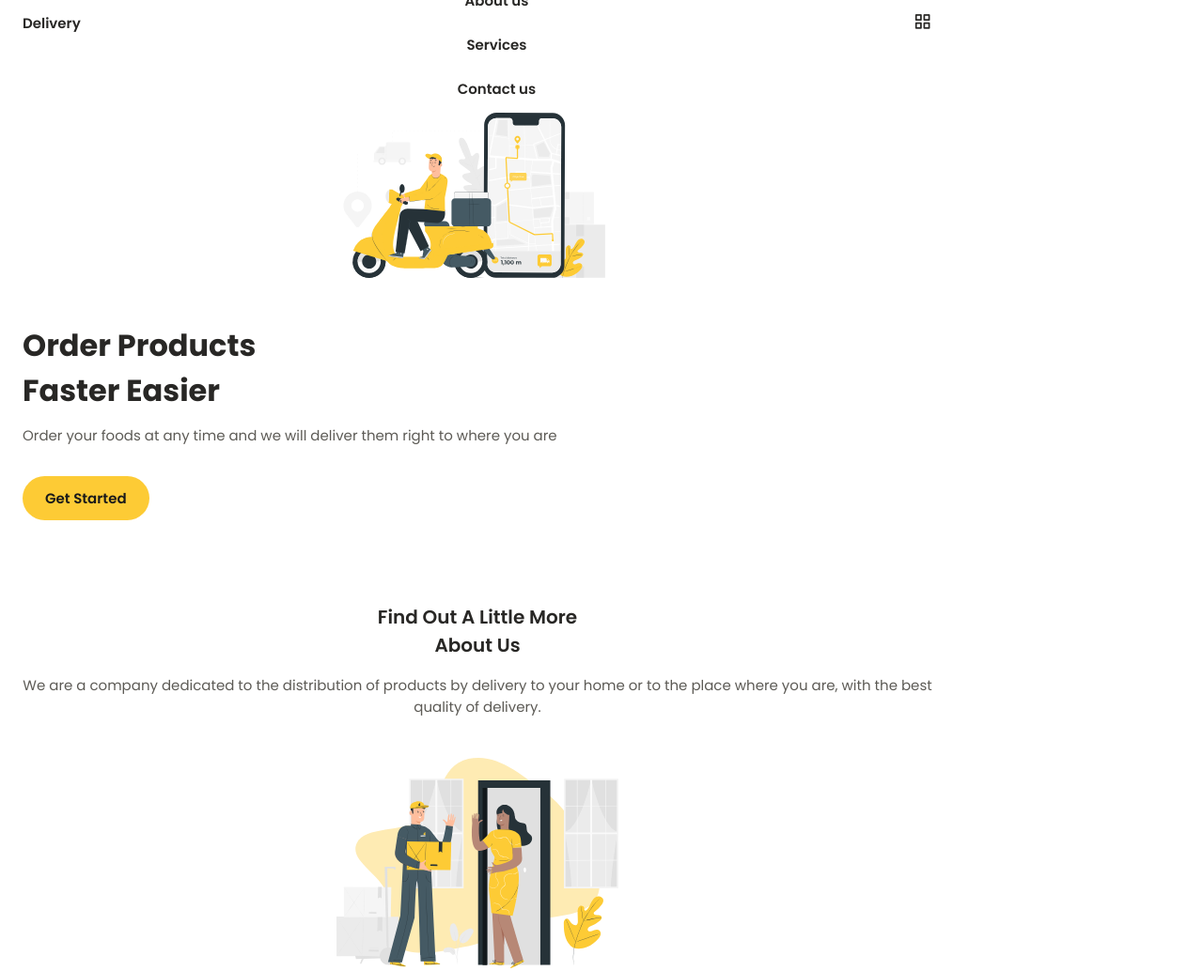
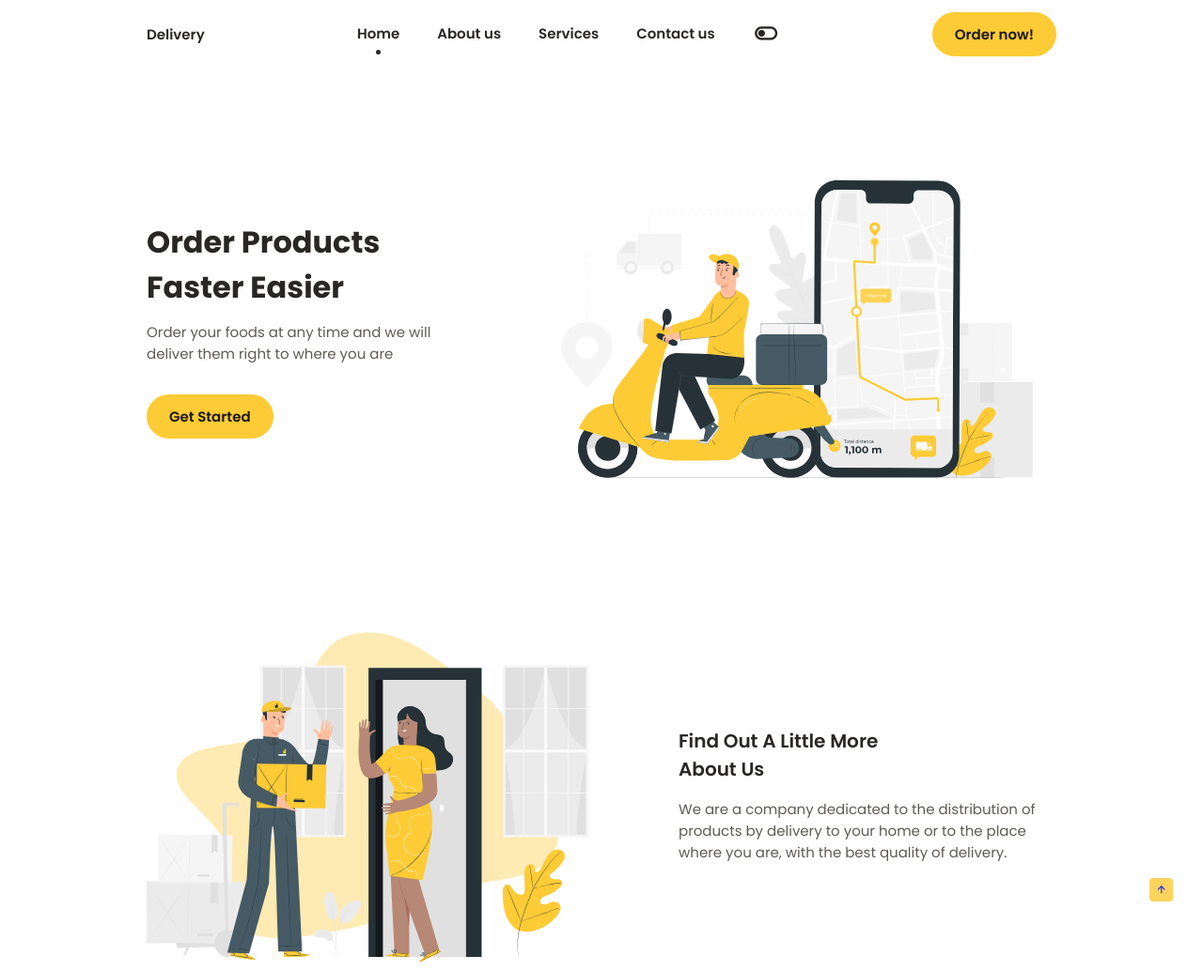
Before and after one commit to dorcol1990/delivery_app_sass, a plain HTML site: page index.html in a window 1280 px wide. Shown: the top 1034 px of the page at 94% size. Drawn offline with nearby package versions, Linux system fonts and the light colour scheme.

Commit message:
finish app

```diff
--- a/assets/js/main.js
+++ b/assets/js/main.js
@@ -37,10 +37,58 @@ function scrollActive(){
               sectionId = current.getAttribute('id')
 
         if(scrollY > sectionTop && scrollY <= sectionTop + sectionHeight){
-            document.querySelector('.nav__menu a[href*=' + sectionId + ']').classList.add('active-link')
+            document.querySelector('.nav__menu a[href*=' + sectionId + ']').classList.add('active__link')
         }else{
-            document.querySelector('.nav__menu a[href*=' + sectionId + ']').classList.remove('active-link')
+            document.querySelector('.nav__menu a[href*=' + sectionId + ']').classList.remove('active__link')
         }
     })
 }
 window.addEventListener('scroll', scrollActive)
+
+//===============================================================//
+
+function scrollHeader(){
+    const nav = document.getElementById('header')
+
+    if(this.scrollY >= 80) nav.classList.add('scroll-header'); else nav.classList.remove('scroll-header')
+}
+window.addEventListener('scroll', scrollHeader)
+
+//===============================================================//
+
+function scrollUp(){
+    const scrollUp = document.getElementById('scroll-up');
+
+    if(this.scrollY >= 560) scrollUp.classList.add('show-scroll'); else scrollUp.classList.remove('show-scroll')
+}
+window.addEventListener('scroll', scrollUp)
+
+//=================================================//
+const themeButton = document.getElementById('theme-button')
+const darkTheme = 'dark-theme'
+const iconTheme = 'bx-toggle-right'
+
+
+const selectedTheme = localStorage.getItem('selected-theme')
+const selectedIcon = localStorage.getItem('selected-icon')
+
+
+const getCurrentTheme = () => document.body.classList.contains(darkTheme) ? 'dark' : 'light'
+const getCurrentIcon = () => themeButton.classList.contains(iconTheme) ? 'bx-toggle-left' : 'bx-toggle-right'
+
+
+if (selectedTheme) {
+
+  document.body.classList[selectedTheme === 'dark' ? 'add' : 'remove'](darkTheme)
+  themeButton.classList[selectedIcon === 'bx-toggle-left' ? 'add' : 'remove'](iconTheme)
+}
+
+
+themeButton.addEventListener('click', () => {
+    //console.log("radi");
+    document.body.classList.toggle(darkTheme)
+    themeButton.classList.toggle(iconTheme)
+
+    localStorage.setItem('selected-theme', getCurrentTheme())
+    localStorage.setItem('selected-icon', getCurrentIcon())
+})
--- a/assets/scss/base/_base.scss
+++ b/assets/scss/base/_base.scss
@@ -16,7 +16,7 @@ body {
   font-size: $normal-font-size;
   background-color: $body-color;
   color: $text-color;
-  //transition: .5s;
+  transition: .5s;
 }
 
 h1, h2, h3 {
--- a/assets/scss/components/_header.scss
+++ b/assets/scss/components/_header.scss
@@ -73,3 +73,7 @@
       border-radius: 50%;
     }
   }
+
+  .scroll-header{
+    box-shadow: 0 1px 4px rgba(0, 0, 0, 0.1);
+  }
--- a/assets/scss/components/_mediaqueries.scss
+++ b/assets/scss/components/_mediaqueries.scss
@@ -0,0 +1,139 @@
+//================SMALL===============//
+@media screen and (max-width: 360px){
+    .svg__img{
+        width: 100%;
+    }
+    .section{
+        padding: 3.5rem 0 1rem;
+    }
+    .services__img{
+        width: 100px;
+    }
+    .app__buttons{
+        grid-template-columns: max-content;
+    }
+}
+
+//====================MEDIUM====================//
+
+@media screen and (min-width: 576px){
+    .svg__img{
+        width: 100%;
+    }
+    .section__title-center{
+        text-align: initial;
+    }
+    .home__container,
+    .about__container,
+    .security__container,
+    .services__container,
+    .app__container,
+    .contact__container,
+    .footer__container{
+        grid-template-columns: repeat(2, 1fr);
+    }
+    .home__img{
+        order: 1;
+    }
+    .home__container,
+    .about__container,
+    .security__container,
+    .app__container,
+    .contact__container{
+        align-items: center;
+    }
+    .about__data,
+    .security__data,
+    .app__data,
+    .contact__description{
+        text-align: initial;
+    }
+    .about__img,
+    .app__img{
+        order: -1;
+    }
+}
+
+@media screen and (min-width: 767px){
+    body{
+        margin: 0;
+    }
+    .section{
+        padding: 6rem 0 2rem;
+    }
+    .nav{
+        height: 4.5rem;
+        &__list{
+            flex-direction: row;
+            column-gap: 2.5rem;
+        }
+        &__toggle{
+            display: none;
+        }
+    }
+    .change-theme{
+        position: initial;
+    }
+    .home__container{
+        padding: 6rem 0 2rem;
+    }
+    .app__buttons{
+        justify-content: initial;
+    }
+}
+
+//===================LARGE==========================//
+
+@media screen and (min-width: 968px){
+    .button__header{
+        display: block;
+    }
+    .svg__img{
+        width: 470px;
+    }
+    .about__container,
+    .security__container,
+    .app__container,
+    .contact__container{
+        column-gap: 6rem;
+    }
+    .services__container{
+        grid-template-columns: repeat(3, 1fr);
+    }
+    .contact__container{
+        grid-template-columns: 3fr 1.5fr 1.25fr;
+    }
+    .footer{
+        &__container{
+            grid-template-columns: repeat(5, 1fr);
+        }
+        &__social{
+            align-items: flex-start;
+            &-link{
+                font-size: 1.45rem;
+            }
+        }
+    }
+
+}
+
+@media screen and (min-width: 1024px){
+    .container{
+        margin-left: auto;
+        margin-right: auto;
+    }
+    .home{
+        &__img{
+            width: 540px;
+        }
+        &__description{
+            padding-right: 5rem;
+        }
+    }
+    .footer__container{
+        column-gap: 3rem;
+    }
+    .scrollup{
+        right: 2rem;
+    }
+}
--- a/assets/scss/components/_scroll.scss
+++ b/assets/scss/components/_scroll.scss
@@ -0,0 +1,38 @@
+.scrollup{
+    position: fixed;
+    background-color: $first-color;
+    right: 1rem;
+    bottom: -20%;
+    display: inline-flex;
+    padding: .3rem;
+    border-radius: .25rem;
+    z-index: $z-tooltip;
+    opacity: .8;
+    transition: .5s;
+    &:hover{
+        background-color: $first-color;
+        opacity: 1;
+    }
+&__icon{
+    font-size: 1.25rem;
+    color: $title-color;
+    }
+}
+
+.show-scroll{
+    bottom: 3rem;
+}
+//============================//
+::-webkit-scrollbar{
+    width: .6rem;
+    border-radius: .5rem;
+    background-color: $scroll-bar-color;
+    &-thumb{
+        background-color: $scroll-thumb-color;
+        border-radius: .5rem;
+
+        &:hover{
+            background-color: $text-color-light;
+        }
+    }
+}
--- a/assets/scss/config/_variables.scss
+++ b/assets/scss/config/_variables.scss
@@ -18,7 +18,7 @@ $text-color-light: hsl($hue, 4%, 65%);
 $body-color: hsl($hue, 0%, 100%);
 $container-color: #fff;
 $scroll-bar-color: hsl($hue, 4%, 85%);
-$scroll-thimb-color: hsl($hue, 4%, 75%);
+$scroll-thumb-color: hsl($hue, 4%, 75%);
 
 // FONT & TYPOGRAPHY
 $body-font: 'Poppins', sans-serif;
--- a/assets/scss/theme/_theme.scss
+++ b/assets/scss/theme/_theme.scss
@@ -0,0 +1,23 @@
+
+
+//===============================//
+.change-theme{
+    position: absolute;
+    right: 1.5rem;
+    top: 2.2rem;
+    color: $title-color;
+    font-size: 1.8rem;
+    cursor: pointer;
+}
+body.dark-theme{
+    $first-color-light: hsl($hue, $sat, 75%);
+    $title-color: hsl($hue, 4%, 95%);
+    $text-color: hsl($hue, 4%, 80%);
+    $body-color: hsl($hue, 8%, 13%);
+    $container-color: hsl($hue, 8%, 16%);
+    $scroll-bar-color: hsl($hue, 4%, 32%);
+    $scroll-thumb-color: hsl($hue, 4%, 24%);
+}
+.dark-theme .footer{
+    background-color: $container-color;
+}
--- a/index.html
+++ b/index.html
@@ -34,6 +34,7 @@
                     <li class="nav__item">
                         <a href="#contact" class="nav__link">Contact us</a>
                     </li>
+                    <i class="bx bx-toggle-left change-theme" id="theme-button"></i>
                 </ul>
             </div>
 
@@ -2038,6 +2039,10 @@
             </div>
         </div>
     </footer>
+    <!--===========SCROLL UP=================-->
+    <a href="#" class="scrollup" id="scroll-up">
+        <i class="bx bx-up-arrow-alt scrollup-icon"></i>
+    </a>
    <!--=========== MAIN JS ==============-->
    <script src="assets/js/main.js"></script>
 </body>
```
Also changed, not shown: assets/scss/main.css, 1 other file.
